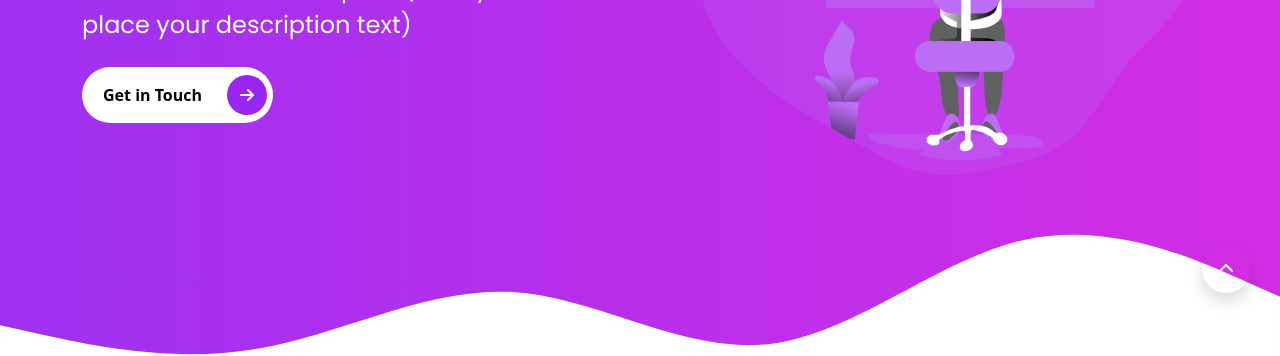
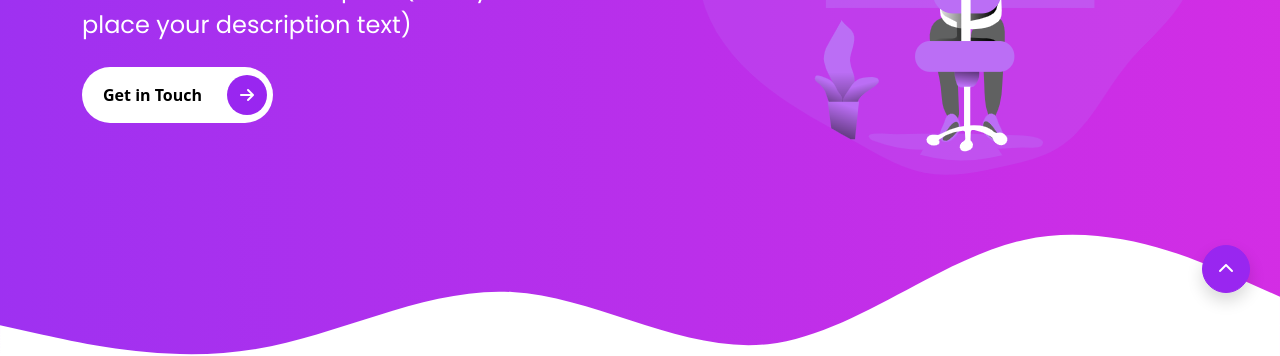
Before and after one commit to zeeshannawaz2020/bootstrap-portfolio, a website: page index.html in a window 1280 px wide. Shown: the part 477-833 px from the top of the page. Drawn offline with Linux system fonts and the light colour scheme.

Commit message:
Added button class

```diff
--- a/index.html
+++ b/index.html
@@ -881,7 +881,7 @@
       </footer>
 
       <!-- BACK TO TOP BUTTON  -->
-      <a href="#" class=" shadow btn-primary rounded-circle back-to-top">
+      <a href="#" class=" shadow btn btn-primary rounded-circle back-to-top">
         <i class="fas fa-chevron-up"></i>
       </a>
 
```
